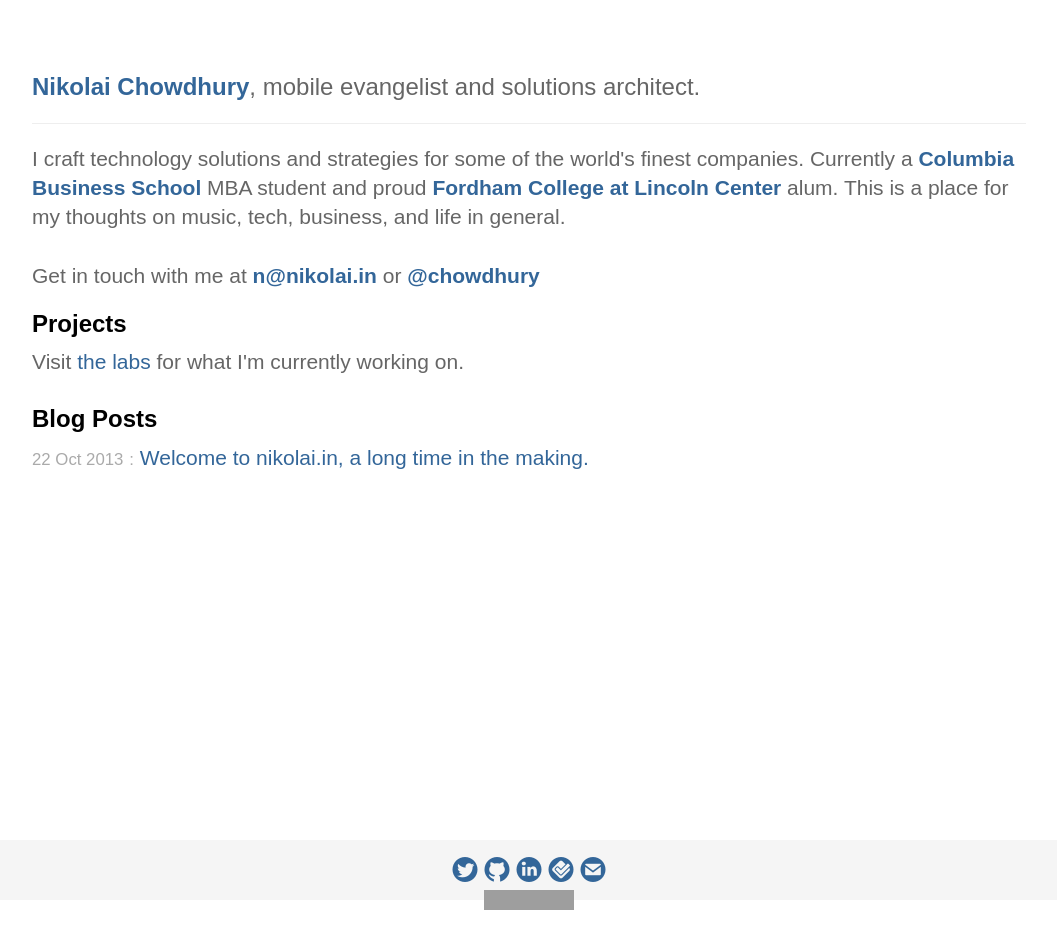
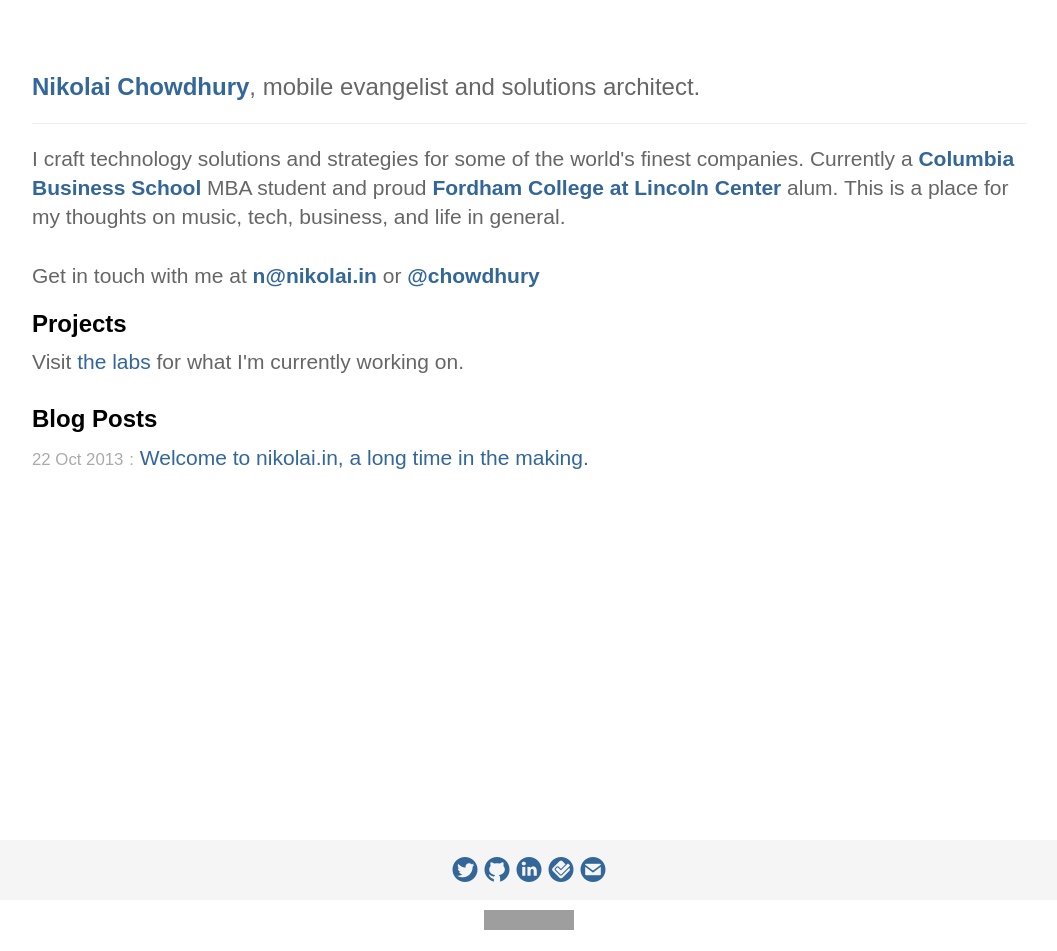
Before and after one commit to chowdhury/nikolai.in, a Jekyll site: the page built from index.html, in a window 1280 px wide. Shown: the whole page, without its empty margins (111-1168 px from the left). Built offline with Jekyll 4.4.1, drawn with Linux system fonts in a browser that asks for light colours; nearby versions of some CDN libraries; some web fonts are replaced; comment, search, counter and statistics services are not loaded; grey boxes are pictures that could not be loaded.

Commit message:
footer styling

```diff
--- a/_layouts/defaultfresh.html
+++ b/_layouts/defaultfresh.html
@@ -79,9 +79,8 @@
     <a href="http://linkedin.com/in/nikolaic/"><i class="ss-icon">linkedin</i></a>
     <a href="http://foursquare.com/chowdhury"><i class="ss-icon">foursquare</i></a>
     <a href="mailto:&#110;&#064;&#110;&#105;&#107;&#111;&#108;&#097;&#105;&#046;&#105;&#110;"><i class="ss-icon">email</i></a>
-     <br>
-     <a href="https://mixpanel.com/f/partner"><img src="//cdn.mxpnl.com/site_media/images/partner/badge_light.png" alt="Mobile Analytics" /></a>
             </p>
+            <p class="text-muted credit" style="line-height: 25px; font-size: 25px; text-align: center;"><a href="https://mixpanel.com/f/partner"><img src="//cdn.mxpnl.com/site_media/images/partner/badge_light.png" alt="Mobile Analytics" /></a></p>
           </div>
         </div>
 
```
